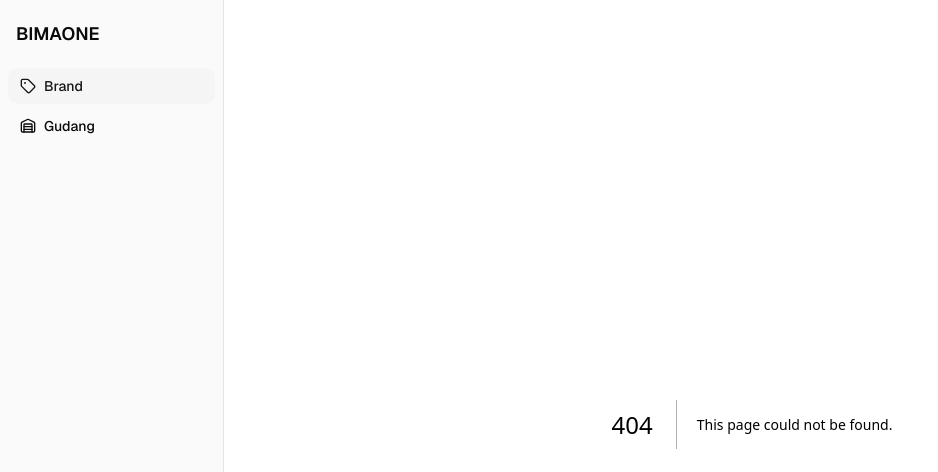
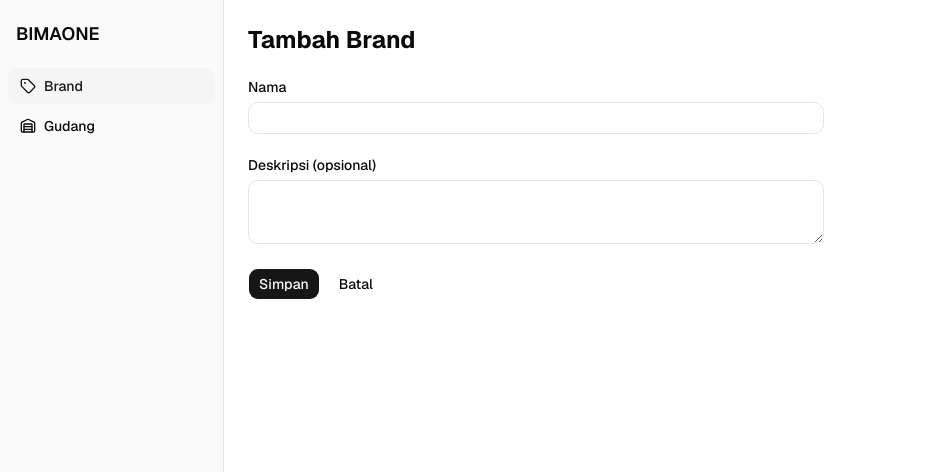
Before and after one commit to Dirandd/bimaone-web, a Next.js app: page /brands/new in a window 1280 px wide. Before the commit this address had no page. Shown: the top 472 px of the page, without its empty margins (0-938 px from the left). Built offline with nearby package versions, Linux system fonts and the light colour scheme.

Commit message:
fitur: tambah form Tambah Brand dengan validasi dan tautan dari halaman daftar

```diff
--- /dev/null
+++ b/app/brands/new/page.tsx
@@ -0,0 +1,31 @@
+"use client"
+
+// Halaman tambah brand. Komponen klien karena memakai useRouter dan toast.
+
+import { useRouter } from "next/navigation"
+import { toast } from "sonner"
+
+import { BrandForm } from "@/components/ui/brands/brand-form"
+import { tambahBrand, type DataBrand } from "@/lib/api/brands"
+
+export default function HalamanTambahBrand() {
+  // useRouter dipakai untuk berpindah halaman lewat kode.
+  const router = useRouter()
+
+  // Fungsi yang diberikan ke form. Kalau tambahBrand gagal, galatnya dilempar
+  // ke form (tidak ditangkap di sini) supaya form yang menampilkan pesannya.
+  async function simpan(data: DataBrand) {
+    await tambahBrand(data)
+
+    // Hanya sampai sini kalau berhasil: tampilkan notifikasi lalu kembali ke daftar.
+    toast.success("Brand berhasil ditambahkan")
+    router.push("/brands")
+  }
+
+  return (
+    <div className="space-y-6">
+      <h1 className="text-2xl font-bold">Tambah Brand</h1>
+      <BrandForm teksTombol="Simpan" onKirim={simpan} />
+    </div>
+  )
+}
--- a/app/brands/page.tsx
+++ b/app/brands/page.tsx
@@ -3,9 +3,10 @@
 // "use client" wajib di baris pertama karena halaman ini memakai state dan efek.
 // Keduanya hanya berjalan di peramban, bukan di server.
 
+import Link from "next/link"
 import { useEffect, useState } from "react"
 
-import { Button } from "@/components/ui/button"
+import { Button, buttonVariants } from "@/components/ui/button"
 import { Skeleton } from "@/components/ui/skeleton"
 import { BrandTable } from "@/components/ui/brands/brand-table"
 import { ambilDaftarBrand } from "@/lib/api/brands"
@@ -40,9 +41,9 @@ export default function HalamanDaftarBrand() {
       .then((respons) => {
         if (dibatalkan) return
 
-        // DIPERBAIKI: "?? []" berarti pakai daftar kosong kalau data bernilai null
-        // atau tidak ada. Tanpa ini, daftar.length di bawah gagal dibaca dan halaman
-        // berhenti dengan jendela galat merah. Ini pengaman di sisi Frontend.
+        // "?? []" berarti pakai daftar kosong kalau data bernilai null atau tidak ada.
+        // API saat ini mengirim "data": null untuk daftar kosong. Ini pengaman
+        // di sisi Frontend.
         setDaftar(respons.data ?? [])
         setKondisi("berhasil")
       })
@@ -78,8 +79,11 @@ export default function HalamanDaftarBrand() {
       <div className="flex items-center justify-between">
         <h1 className="text-2xl font-bold">Brand</h1>
 
-        {/* Belum berfungsi. Halaman /brands/new dibuat di Pull Request lain. */}
-        <Button>Tambah Brand</Button>
+        {/* Button shadcn di proyek ini tidak punya asChild, jadi tautan dibuat
+            tampak seperti tombol lewat buttonVariants. */}
+        <Link href="/brands/new" className={buttonVariants()}>
+          Tambah Brand
+        </Link>
       </div>
 
       {/* Kondisi memuat: lima baris skeleton menggantikan tabel. */}
@@ -105,7 +109,9 @@ export default function HalamanDaftarBrand() {
       {kondisi === "berhasil" && daftar.length === 0 && (
         <div className="space-y-4 rounded-md border p-6 text-center">
           <p className="text-sm">Belum ada brand.</p>
-          <Button>Tambah Brand</Button>
+          <Link href="/brands/new" className={buttonVariants()}>
+            Tambah Brand
+          </Link>
         </div>
       )}
 
--- /dev/null
+++ b/components/ui/brands/brand-form.tsx
@@ -0,0 +1,157 @@
+"use client"
+
+// "use client" wajib karena komponen ini memakai state dan menangani aksi klik.
+
+import Link from "next/link"
+import { useState, type FormEvent } from "react"
+
+import { Button, buttonVariants } from "@/components/ui/button"
+import { Input } from "@/components/ui/input"
+import { Label } from "@/components/ui/label"
+import { Textarea } from "@/components/ui/textarea"
+import { GalatApi, GalatJaringan } from "@/lib/apiclient"
+import type { DataBrand } from "@/lib/api/brands"
+
+// Props: data yang diberikan halaman induk ke form ini.
+// - nilaiAwal: isi awal kolom. Kosong untuk form tambah, terisi untuk form ubah nanti.
+// - teksTombol: tulisan di tombol kirim, misalnya "Simpan".
+// - onKirim: fungsi dari halaman yang benar-benar memanggil API. Form ini sengaja
+//   tidak memanggil API sendiri supaya bisa dipakai ulang untuk tambah dan ubah.
+type BrandFormProps = {
+  nilaiAwal?: DataBrand
+  teksTombol: string
+  onKirim: (data: DataBrand) => Promise<void>
+}
+
+// Validasi cepat di sisi Frontend, sesuai aturan data Brand di brief.
+// Backend tetap memvalidasi ulang, karena Backend tidak boleh percaya data dari Frontend.
+// Hasilnya berupa objek: kunci adalah nama kolom, nilai adalah pesan galatnya.
+// Bentuknya sengaja sama dengan "fields" dari API, supaya cara menampilkannya satu.
+function periksaData(nama: string, deskripsi: string): Record<string, string> {
+  const hasil: Record<string, string> = {}
+  const namaBersih = nama.trim()
+
+  if (namaBersih === "") {
+    hasil.name = "Nama wajib diisi"
+  } else if (namaBersih.length < 2) {
+    hasil.name = "Nama minimal 2 karakter"
+  } else if (namaBersih.length > 100) {
+    hasil.name = "Nama maksimal 100 karakter"
+  }
+
+  if (deskripsi.length > 500) {
+    hasil.description = "Deskripsi maksimal 500 karakter"
+  }
+
+  return hasil
+}
+
+export function BrandForm({ nilaiAwal, teksTombol, onKirim }: BrandFormProps) {
+  // Isi kolom. Kolom deskripsi memakai teks kosong, bukan null, karena kolom
+  // teks di layar selalu berisi teks.
+  const [nama, setNama] = useState(nilaiAwal?.name ?? "")
+  const [deskripsi, setDeskripsi] = useState(nilaiAwal?.description ?? "")
+
+  // Pesan galat per kolom, dan satu pesan umum untuk galat yang bukan milik kolom.
+  const [galatKolom, setGalatKolom] = useState<Record<string, string>>({})
+  const [galatUmum, setGalatUmum] = useState("")
+
+  // Benar selama data sedang dikirim. Dipakai untuk menonaktifkan tombol Simpan
+  // supaya form tidak terkirim dua kali, sesuai brief.
+  const [sedangMengirim, setSedangMengirim] = useState(false)
+
+  async function kirim(event: FormEvent<HTMLFormElement>) {
+    // Mencegah peramban memuat ulang halaman saat form dikirim.
+    event.preventDefault()
+
+    // Langkah 1: periksa di Frontend. Kalau ada yang salah, berhenti di sini
+    // dan tampilkan pesan di bawah kolomnya, tanpa memanggil API.
+    const hasilPeriksa = periksaData(nama, deskripsi)
+    setGalatKolom(hasilPeriksa)
+    setGalatUmum("")
+    if (Object.keys(hasilPeriksa).length > 0) return
+
+    // Langkah 2: kirim lewat fungsi dari halaman induk.
+    setSedangMengirim(true)
+    try {
+      await onKirim({
+        name: nama.trim(),
+        // Deskripsi kosong dikirim sebagai null. Cara yang diharapkan Backend
+        // belum dijawab, jadi baris ini bisa berubah.
+        description: deskripsi.trim() === "" ? null : deskripsi.trim(),
+      })
+    } catch (galat: unknown) {
+      if (galat instanceof GalatApi && (galat.status === 409 || galat.status === 422)) {
+        // 409 (nama sudah dipakai) dan 422 (data tidak valid) membawa "fields":
+        // tampilkan di bawah kolom yang salah. Kalau "fields" kosong, pakai pesan umum.
+        if (Object.keys(galat.fields).length > 0) {
+          setGalatKolom(galat.fields)
+        } else {
+          setGalatUmum(galat.message)
+        }
+      } else if (galat instanceof GalatApi || galat instanceof GalatJaringan) {
+        setGalatUmum(galat.message)
+      } else {
+        setGalatUmum("Terjadi kesalahan yang tidak terduga. Silakan coba lagi.")
+      }
+    } finally {
+      // Selalu dijalankan, berhasil atau gagal, supaya tombol aktif kembali.
+      setSedangMengirim(false)
+    }
+  }
+
+  return (
+    // max-w-xl membatasi lebar form supaya tidak melebar penuh di layar besar.
+    <form onSubmit={kirim} className="max-w-xl space-y-6" noValidate>
+      {/* Galat umum: tampil di atas form kalau galatnya bukan milik satu kolom. */}
+      {galatUmum !== "" && (
+        <p className="rounded-md border border-destructive/50 p-3 text-sm text-destructive">
+          {galatUmum}
+        </p>
+      )}
+
+      <div className="space-y-2">
+        <Label htmlFor="nama">Nama</Label>
+        <Input
+          id="nama"
+          value={nama}
+          onChange={(event) => setNama(event.target.value)}
+          aria-invalid={galatKolom.name ? true : undefined}
+          disabled={sedangMengirim}
+        />
+        {/* Pesan galat tepat di bawah kolom yang salah. */}
+        {galatKolom.name && (
+          <p className="text-sm text-destructive">{galatKolom.name}</p>
+        )}
+      </div>
+
+      <div className="space-y-2">
+        <Label htmlFor="deskripsi">Deskripsi (opsional)</Label>
+        <Textarea
+          id="deskripsi"
+          value={deskripsi}
+          onChange={(event) => setDeskripsi(event.target.value)}
+          aria-invalid={galatKolom.description ? true : undefined}
+          disabled={sedangMengirim}
+        />
+        {galatKolom.description && (
+          <p className="text-sm text-destructive">{galatKolom.description}</p>
+        )}
+      </div>
+
+      <div className="flex gap-2">
+        {/* type="submit" memicu fungsi kirim. Nonaktif saat sedang mengirim. */}
+        <Button type="submit" disabled={sedangMengirim}>
+          {sedangMengirim ? "Menyimpan..." : teksTombol}
+        </Button>
+
+        {/* Button shadcn di proyek ini tidak punya asChild, jadi tautan dibuat
+            tampak seperti tombol lewat buttonVariants (pola yang sama dengan
+            tombol Tambah Gudang). */}
+        <Link href="/brands" className={buttonVariants({ variant: "outline" })}>
+          Batal
+        </Link>
+      </div>
+    </form>
+  )
+}
```
